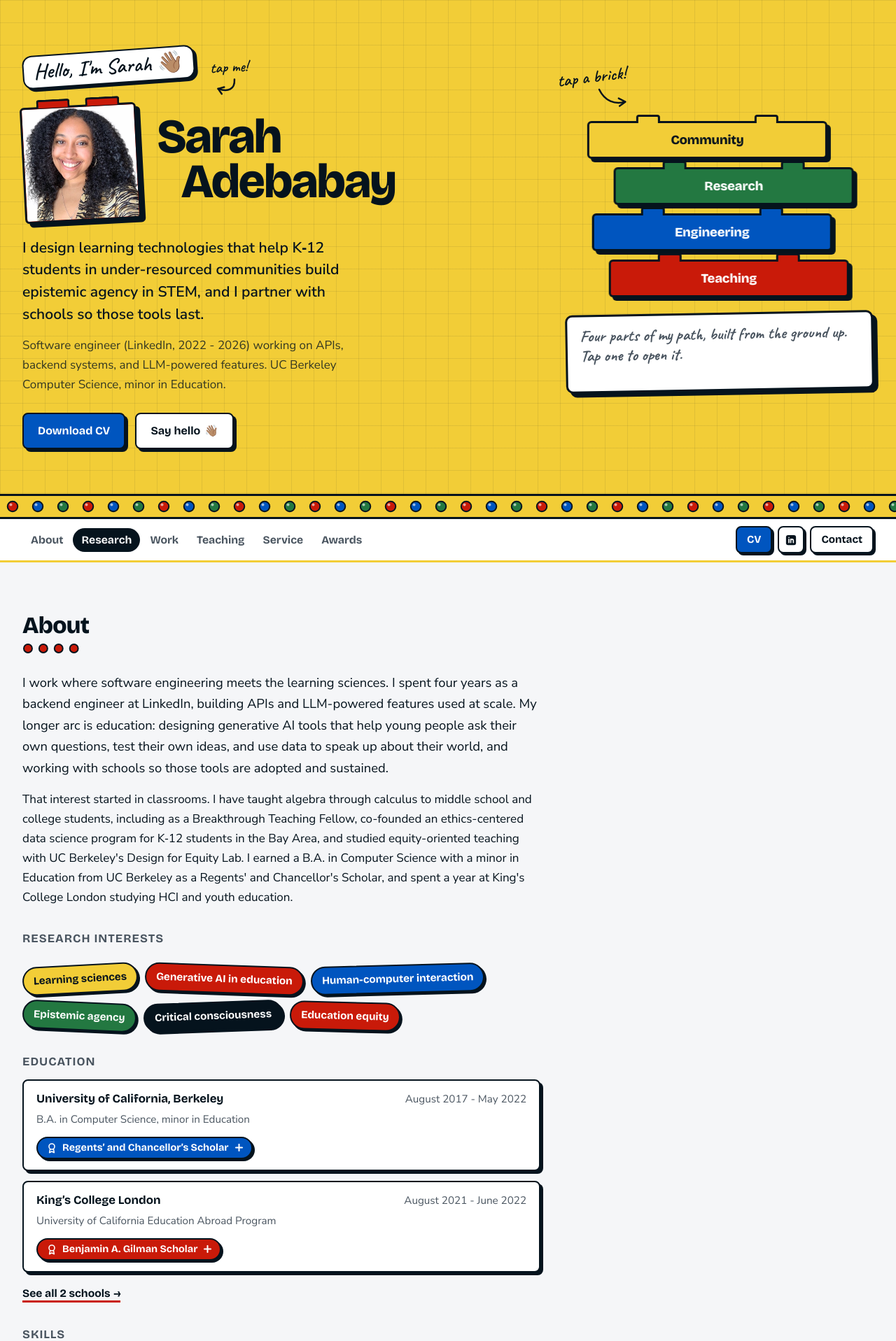
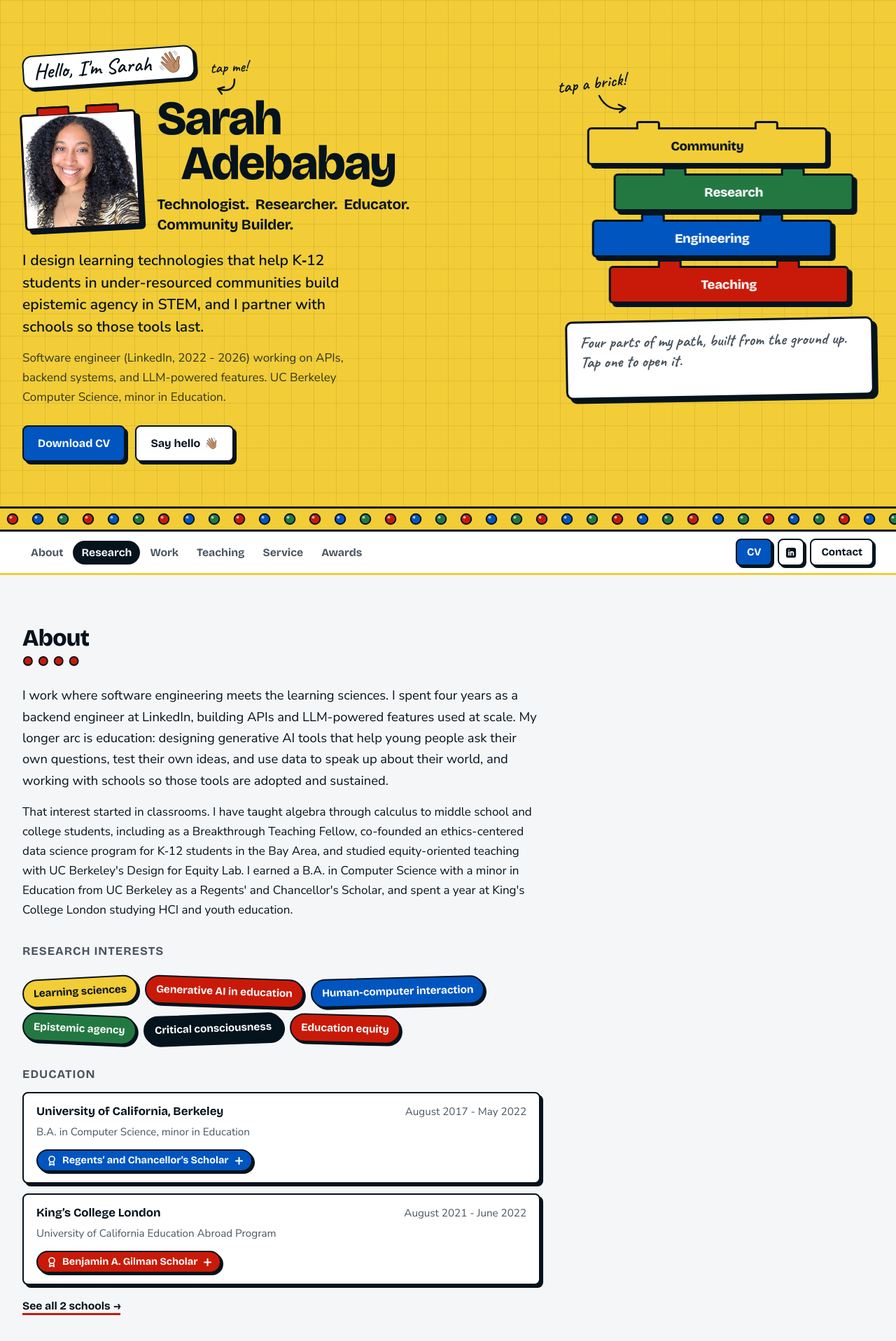
Before and after one commit to sarah-adebabay/sarah-adebabay.github.io, a Jekyll site: the page built from _pages/about.md, in a window 1280 px wide. Shown: the top 1917 px of the page at 70% size. Built offline with Jekyll 4.4.1, drawn with Linux system fonts in a browser that asks for light colours.

Commit message:
Add tagline under name in the hero
Technologist. Researcher. Educator. Community Builder. Phrases wrap as
whole units so narrow screens stack them cleanly. Text lives in
_data/home.yml under tagline.

Co-Authored-By: Claude Opus 5.5 <noreply@anthropic.com>

```diff
--- a/_data/home.yml
+++ b/_data/home.yml
@@ -15,6 +15,12 @@ hero_greetings:
   - kind: text
     text: "Hola, soy Sarah"
     label: "Hola, soy Sarah, in Spanish"
+# Short tagline under your name. Each phrase gets its own colored period and wraps as a whole.
+tagline:
+  - Technologist
+  - Researcher
+  - Educator
+  - Community Builder
 thesis: "I design learning technologies that help K&#8209;12 students in under-resourced communities build epistemic agency in STEM, and I partner with schools so those tools last."
 role: "Software engineer (LinkedIn, 2022 - 2026) working on APIs, backend systems, and LLM-powered features. UC Berkeley Computer Science, minor in Education."
 
--- a/_layouts/brick-home.html
+++ b/_layouts/brick-home.html
@@ -30,10 +30,14 @@
       {% if h.photo_spot == 'left' %}
       <div class="name-row">
         <div class="me-brick"><span class="stud" aria-hidden="true"></span><span class="stud" aria-hidden="true"></span><img src="{{ base_path }}{{ h.photo }}" alt="{{ h.photo_alt }}"></div>
-        <h1><span>Sarah</span><span>Adebabay</span></h1>
+        <div class="name-block">
+          <h1><span>Sarah</span><span>Adebabay</span></h1>
+          {% if h.tagline %}<p class="tagline">{% for t in h.tagline %}<span>{{ t }}.</span> {% endfor %}</p>{% endif %}
+        </div>
       </div>
       {% else %}
       <h1><span>Sarah</span><span>Adebabay</span></h1>
+      {% if h.tagline %}<p class="tagline">{% for t in h.tagline %}<span>{{ t }}.</span> {% endfor %}</p>{% endif %}
       {% endif %}
       <p class="thesis">{{ h.thesis }}</p>
       <p class="role">{{ h.role }}</p>
--- a/assets/css/brick.css
+++ b/assets/css/brick.css
@@ -188,6 +188,16 @@ button.hello:active { transform: rotate(-4deg) scale(.97); }
 /* Photo brick beside the name */
 .name-row { display: flex; align-items: center; gap: 26px; margin: 4px 0 22px; }
 .name-row h1 { margin: 0; font-size: clamp(2.4rem, 5.4vw, 4.3rem); }
+.name-block { min-width: 0; }
+/* Tagline under the name: phrases wrap as whole units, so narrow screens stack them cleanly */
+.tagline {
+  display: flex; flex-wrap: wrap; column-gap: 0.45em; row-gap: 2px;
+  font-family: var(--display); font-weight: 700; letter-spacing: -0.01em;
+  font-size: clamp(1rem, 1.7vw, 1.3rem); line-height: 1.3;
+  color: var(--ink); margin: 14px 0 0; max-width: 32ch;
+}
+.hero-inner > div > .tagline { margin: -8px 0 22px; }
+.tagline span { white-space: nowrap; }
 .me-brick {
   position: relative; flex: none; width: clamp(104px, 13vw, 168px); aspect-ratio: 1; margin-top: 12px;
   background: #C91A09; border: 3px solid #05131D; border-radius: 6px; box-shadow: 6px 6px 0 #05131D;
@@ -196,7 +206,7 @@ button.hello:active { transform: rotate(-4deg) scale(.97); }
 .me-brick img { display: block; width: 100%; height: 100%; object-fit: cover; border-radius: 3px; }
 .me-brick .stud { position: absolute; top: -13px; width: 30%; height: 12px; background: #C91A09; border: 3px solid #05131D; border-bottom: 0; border-radius: 4px 4px 0 0; }
 .me-brick .stud:first-child { left: 13%; } .me-brick .stud:nth-child(2) { right: 13%; }
-@media (max-width: 480px) { .name-row { gap: 16px; } .name-row h1 { font-size: 2.3rem; } .me-brick { width: 92px; } }
+@media (max-width: 480px) { .name-row { gap: 16px; } .name-row h1 { font-size: 2.3rem; } .me-brick { width: 92px; } .tagline { font-size: 0.98rem; margin-top: 10px; } }
 
 /* Photo brick on top of the stack */
 .brick.photo-brick { --c: #C91A09; width: 40%; height: auto; aspect-ratio: 1; padding: 0; background: var(--c); margin-top: 0; }
```
